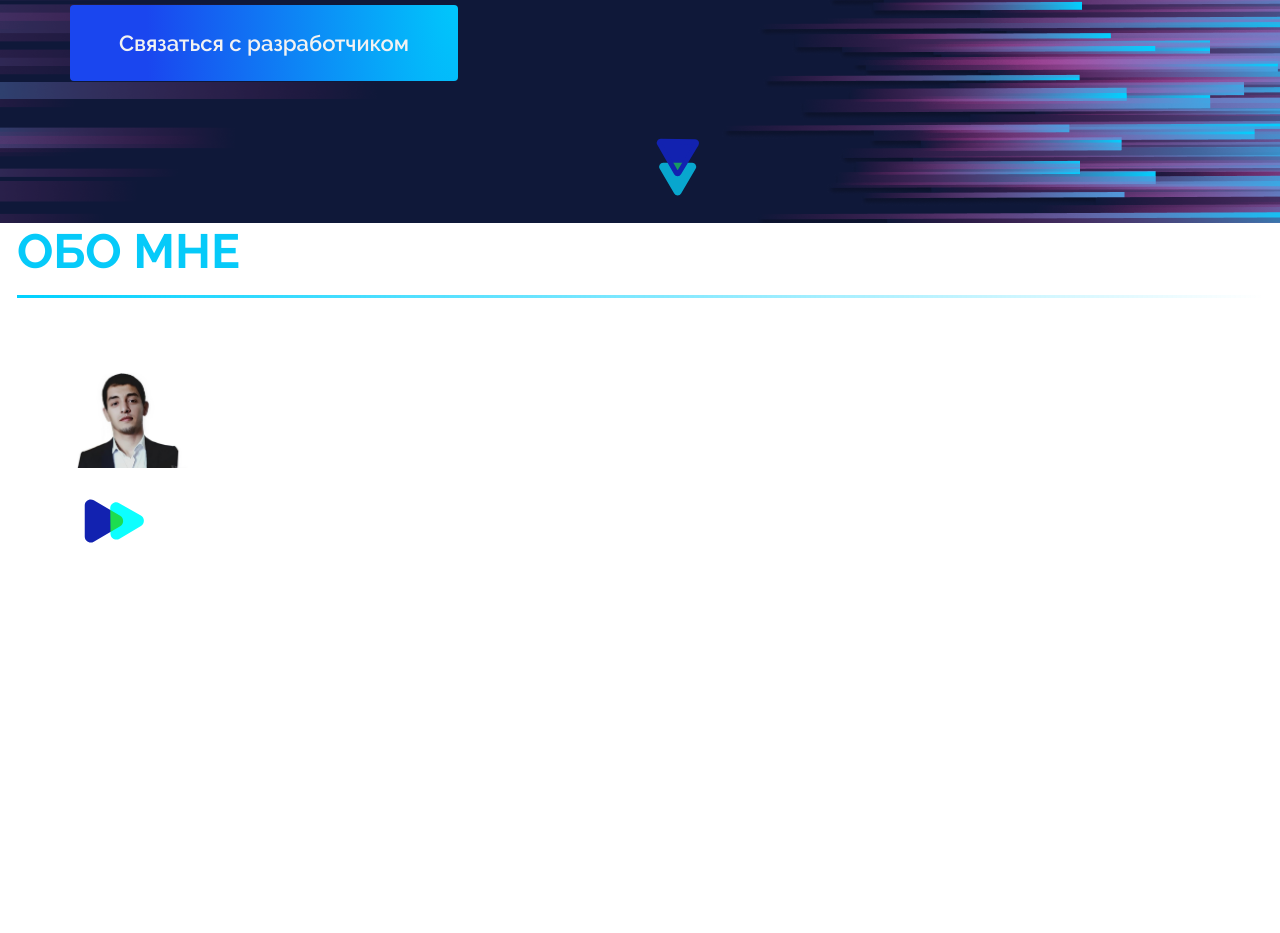
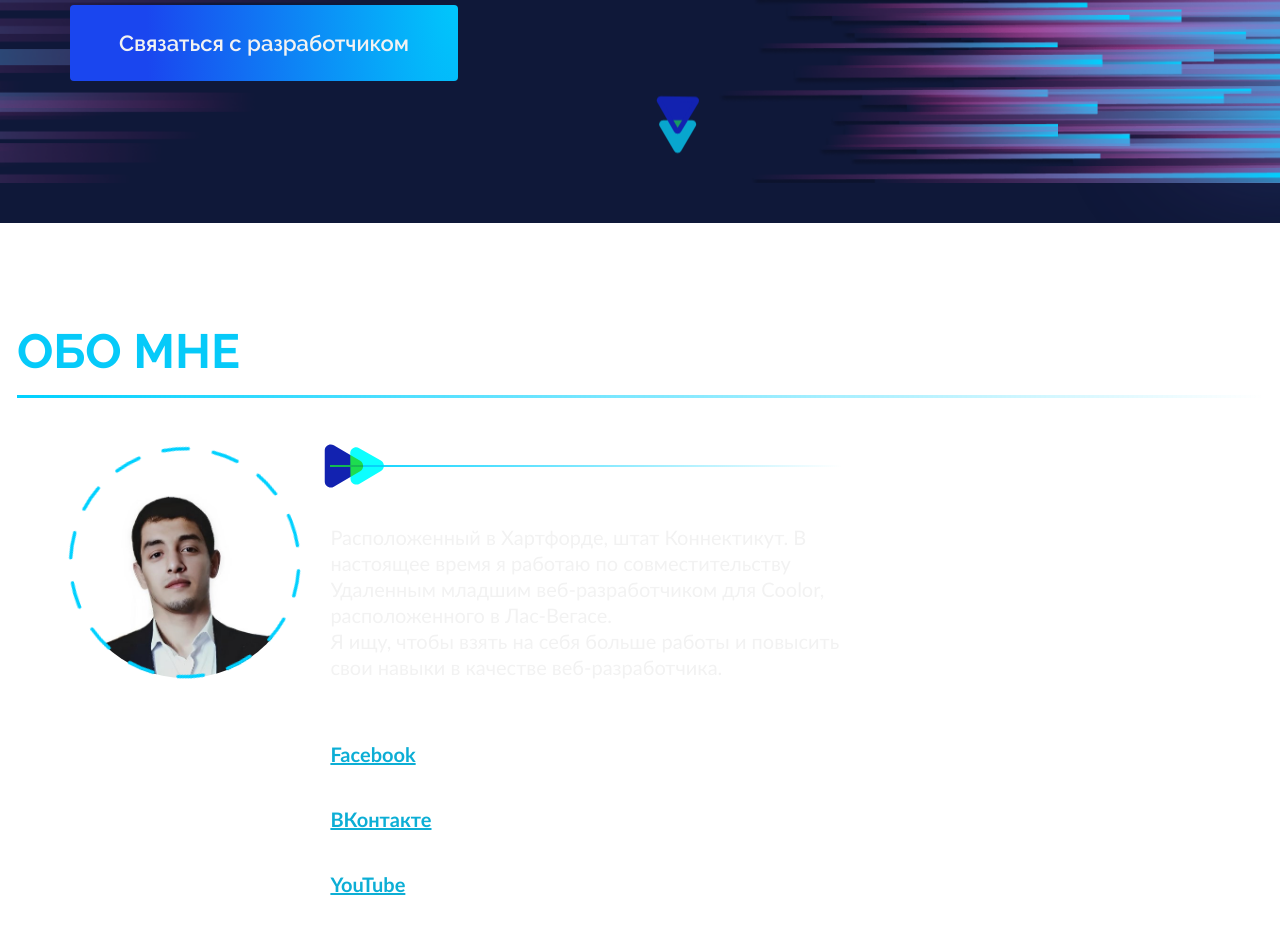
Before and after one commit to nuraga123/nuraga-portfolio, a Next.js app: page / in a window 1280 px wide. Shown: the part 577-1510 px from the top of the page. Before the commit the page ends 1151 px from the top, so only its background shows below. Built offline with nearby package versions, Linux system fonts and the light colour scheme.

Commit message:
add animation foto circle

```diff
--- a/src/components/About/About.tsx
+++ b/src/components/About/About.tsx
@@ -1,23 +1,43 @@
 import Image from "next/image";
+import { useMediaQuery } from "@/hooks";
+import SocialList from "./SocialList";
+import ArrowSvg from "../ArrowSvg/ArrowSvg";
 import MainTitle from "../MainTitle/MainTitle";
 import styles from "./styles.module.scss";
-import ArrowSvg from "../ArrowSvg/ArrowSvg";
 
 const About = () => {
+  const isMobile1080 = useMediaQuery(1080);
+
   return (
     <section className={styles.about} id="about">
       <div className="container">
         <MainTitle text="Обо мне" />
       </div>
+
       <div className={`sub-container ${styles.about__sub_container}`}>
-        <Image
-          className={styles.about__img}
-          src={"/img/foto.jpeg"}
-          alt="foto"
-          width={120}
-          height={120}
-          property=""
-        />
+        <div className={styles.about__wrapper}>
+          <Image
+            className={styles.about__wrapper__img}
+            src="/img/foto.jpeg"
+            alt="foto"
+            width={300}
+            height={300}
+          />
+          <svg className={styles.about__wrapper__border} viewBox="0 0 300 300">
+            <circle
+              cx="50%"
+              cy="50%"
+              r="45%"
+              fill="none"
+              stroke="#00d1ff"
+              strokeWidth="4"
+              strokeDasharray="30, 30"
+              strokeLinecap="round"
+              transform="rotate(-90 150 150)"
+            />
+          </svg>
+        </div>
+
         <div className={styles.about__inner}>
           <h3 className={styles.about__title}>
             <span className={styles.about__title__border}>
@@ -29,11 +49,22 @@ const About = () => {
             </span>
           </h3>
 
-          <p  className={styles.about__text}>
+          <div className={styles.about__text}>
+            <p>
+              Расположенный в Хартфорде, штат Коннектикут. В настоящее время я
+              работаю по совместительству Удаленным младшим веб-разработчиком
+              для Coolor, расположенного в Лас-Вегасе.
+            </p>
+            <p>
+              Я ищу, чтобы взять на себя больше работы и повысить свои навыки в
+              качестве веб-разработчика.
+            </p>
+          </div>
 
-          </p>
+          {!isMobile1080 && <SocialList />}
         </div>
       </div>
+      <div className="sub-container">{isMobile1080 && <SocialList />}</div>
     </section>
   );
 };
--- /dev/null
+++ b/src/components/About/SocialList/index.tsx
@@ -0,0 +1,57 @@
+/* eslint-disable @next/next/no-img-element */
+import styles from "./styles.module.scss";
+
+const SocialList = () => {
+  return (
+    <ul className={styles.social__list}>
+      <li className={styles.social__list__item}>
+        <a href="#" className={styles.social__list__item__link}>
+          <span className={styles.social__list__item__link__text}>
+            Facebook
+          </span>
+          <span
+            className={`${styles.social__list__item__link__icon} ${styles.social__list__item__link__icon__fb}`}
+          >
+            <img
+              className={styles.social__list__item__link__img}
+              src="/img/facebook.svg"
+              alt="facebook"
+            />
+          </span>
+        </a>
+      </li>
+      <li className={styles.social__list__item}>
+        <a href="#" className={styles.social__list__item__link}>
+          <span className={styles.social__list__item__link__text}>
+            ВКонтакте
+          </span>
+          <span
+            className={`${styles.social__list__item__link__icon} ${styles.social__list__item__link__icon__vk}`}
+          >
+            <img
+              className={styles.social__list__item__link__img}
+              src="/img/vk.svg"
+              alt="ВКонтакте"
+            />
+          </span>
+        </a>
+      </li>
+      <li className={styles.social__list__item}>
+        <a href="#" className={styles.social__list__item__link}>
+          <span className={styles.social__list__item__link__text}>YouTube</span>
+          <span
+            className={`${styles.social__list__item__link__icon} ${styles.social__list__item__link__icon__yt}`}
+          >
+            <img
+              className={styles.social__list__item__link__img}
+              src="/img/youtube.svg"
+              alt="YouTube"
+            />
+          </span>
+        </a>
+      </li>
+    </ul>
+  );
+};
+
+export default SocialList;
--- /dev/null
+++ b/src/components/About/SocialList/styles.module.scss
@@ -0,0 +1,123 @@
+.social__list {
+  list-style-type: none;
+  padding: 0;
+  margin: 0;
+
+  @media all and (max-width: 1080px) {
+    display: flex;
+    align-items: center;
+  }
+
+  @media all and (max-width: 630px) {
+    display: block;
+  }
+
+  &__item {
+    position: relative;
+    cursor: pointer;
+    display: flex;
+    align-items: center;
+
+    &:not(:last-child) {
+      margin-bottom: 25px;
+
+      @media all and (max-width: 1080px) {
+        margin-bottom: 0;
+
+        &:not(:last-child) {
+          margin-right: 28px;
+
+          @media all and (max-width: 485px) {
+            margin-right: 0;
+
+            &:not(:last-child) {
+              margin-bottom: 16px;
+            }
+          }
+        }
+      }
+    }
+
+    &__link {
+      display: flex;
+      align-items: center;
+      font-family: "Lato";
+      font-weight: 600;
+      font-size: 20px;
+      text-decoration-line: underline;
+      color: #0caed5;
+
+      @media all and (max-width: 800px) {
+        font-size: 18px;
+      }
+
+      &:hover &__icon__fb {
+        background-color: #6682c1;
+        transition: background-color 0.3s ease-in-out;
+      }
+
+      &:hover &__icon__vk {
+        background-color: #7294c7;
+        transition: background-color 0.3s ease-in-out;
+      }
+
+      &:hover &__icon__yt {
+        background-color: #f40000;
+        transition: background-color 0.3s ease-in-out;
+      }
+
+      &:hover {
+        background: radial-gradient(
+            142.65% 2282.99% at 100% -31.65%,
+            #08a6ce 0%,
+            #6352b1 43.75%,
+            #8b0eb7 68.75%
+          )
+          /* warning: gradient uses a rotation that is not supported by CSS and may not behave as expected */;
+        -webkit-background-clip: text;
+        -webkit-text-fill-color: transparent;
+        background-clip: text;
+      }
+
+      &__icon {
+        position: relative;
+        display: inline-block;
+        border: 2px solid rgba(255, 255, 255, 0.5);
+        border-radius: 50%;
+        height: 40px;
+        width: 40px;
+        transition: background-color 0.3s ease-in-out;
+
+        & img {
+          position: absolute;
+          top: 0;
+          left: 0;
+          z-index: 1;
+        }
+      }
+
+      &__icon__fb img {
+        top: 3px;
+        left: 9px;
+      }
+
+      &__icon__vk img {
+        top: 11px;
+        left: 6px;
+      }
+
+      &__icon__yt img {
+        top: 10px;
+        left: 7px;
+      }
+
+      &__text {
+        margin-right: 25px;
+
+        @media all and (max-width: 1080px) {
+          margin-right: 10px;
+        }
+      }
+    }
+  }
+}
--- a/src/components/About/styles.module.scss
+++ b/src/components/About/styles.module.scss
@@ -0,0 +1,183 @@
+.about {
+  padding-top: 140px;
+  padding-bottom: 70px;
+  height: 100vh;
+
+  @media all and (max-width: 1080px) {
+    padding-top: 86px;
+  }
+
+  @media all and (max-width: 800px) {
+    padding-top: 230px;
+    padding-bottom: 44px;
+  }
+
+  @media all and (max-width: 485px) {
+    padding-top: 0;
+    padding-bottom: 22px;
+  }
+
+  &__sub_container {
+    display: flex;
+    align-items: flex-start;
+
+    @media all and (max-width: 1080px) {
+      padding-top: 41px;
+      padding-bottom: 26px;
+    }
+
+    @media all and (max-width: 800px) {
+      padding-top: 6px;
+      padding-bottom: 18px;
+    }
+
+    @media all and (max-width: 630px) {
+      flex-direction: column;
+    }
+
+    @media all and (max-width: 485px) {
+      padding-top: 0;
+      padding-bottom: 0;
+    }
+  }
+
+  &__wrapper {
+    position: relative;
+    display: flex;
+    justify-content: center;
+    align-items: center;
+    width: 18vw;
+    height: 18vw;
+    max-width: 300px;
+    max-height: 300px;
+    margin-right: 30px;
+
+    @media (max-width: 800px) {
+      width: 25vw;
+      height: 25vw;
+    }
+
+    @media (max-width: 485px) {
+      width: 30vw;
+      height: 30vw;
+    }
+
+    // Вложенный класс для изображения
+    &__img {
+      display: block;
+      width: 100%;
+      height: 100%;
+      border-radius: 50%;
+    }
+
+    // Вложенный класс для бордера (SVG)
+    &__border {
+      position: absolute;
+      width: 110%;
+      height: 110%;
+      animation: rotate-border 30s linear infinite;
+
+      .circle {
+        fill: none;
+        stroke: #00d1ff;
+        stroke-width: 4;
+        stroke-dasharray: 30, 30;
+        stroke-linecap: round;
+        transform: rotate(-90deg);
+        transform-origin: 50% 50%;
+      }
+    }
+  }
+
+  &__title {
+    margin: 0;
+    margin-bottom: 18px;
+    font-family: "Raleway";
+    font-weight: 600;
+    font-size: 36px;
+    color: #f2f2f2;
+
+    @media all and (max-width: 1080px) {
+      font-size: 28px;
+      margin-bottom: 47px;
+    }
+
+    @media all and (max-width: 800px) {
+      font-size: 20px;
+      margin-bottom: 30px;
+    }
+
+    &__border {
+      padding-top: 17px;
+      position: relative;
+      display: block;
+      height: 60px;
+
+      @media all and (max-width: 1080px) {
+        padding-top: 18px;
+        height: auto;
+      }
+
+      @media all and (max-width: 800px) {
+        padding-top: 10px;
+      }
+
+      &__arrow {
+        position: absolute;
+        top: -12px;
+        left: -20px;
+
+        @media all and (max-width: 1080px) {
+          top: -9px;
+          left: -17px;
+        }
+      }
+
+      &__line {
+        display: block;
+        height: 2px;
+        background: linear-gradient(
+          89.99deg,
+          #00d1ff 0%,
+          rgba(255, 34, 141, 0) 100%
+        );
+      }
+    }
+  }
+
+  &__text p {
+    margin: 0;
+    max-width: 512px;
+    font-family: "Lato";
+    font-weight: 400;
+    font-size: 20px;
+    line-height: 26px;
+    color: #f2f2f2;
+
+    @media all and (max-width: 1080px) {
+      font-size: 18px;
+    }
+
+    @media all and (max-width: 800px) {
+      font-size: 16px;
+      line-height: 24px;
+    }
+
+    &:nth-child(2) {
+      margin-bottom: 54px;
+
+      @media all and (max-width: 485px) {
+        margin-bottom: 13px;
+      }
+    }
+  }
+}
+
+@keyframes rotate-border {
+  from {
+    transform: rotate(0deg);
+  }
+  to {
+    transform: rotate(360deg);
+  }
+}
--- a/src/components/Hero/styles.module.scss
+++ b/src/components/Hero/styles.module.scss
@@ -1,6 +1,6 @@
 .hero {
   position: relative;
-  height: 800px;
+  height: 95vh;
   padding-top: 135px;
   background-position: center;
   background-repeat: no-repeat;
```
